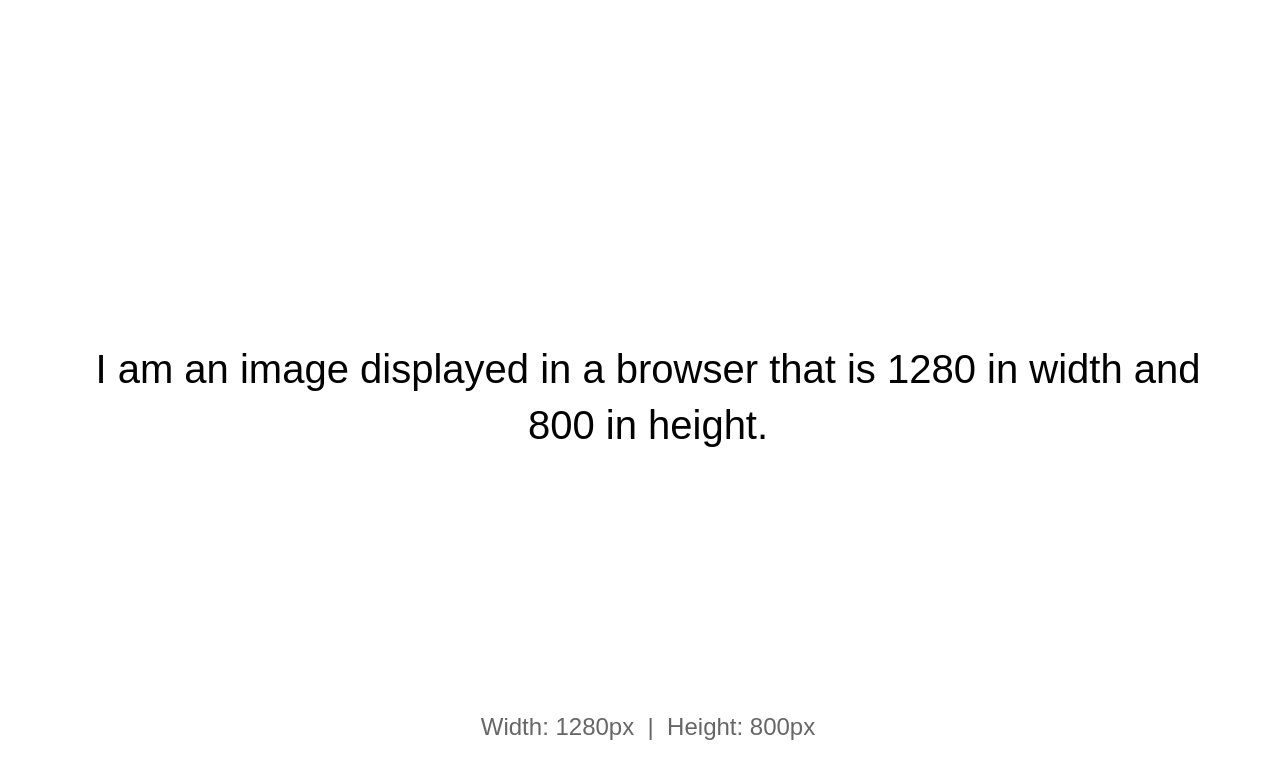
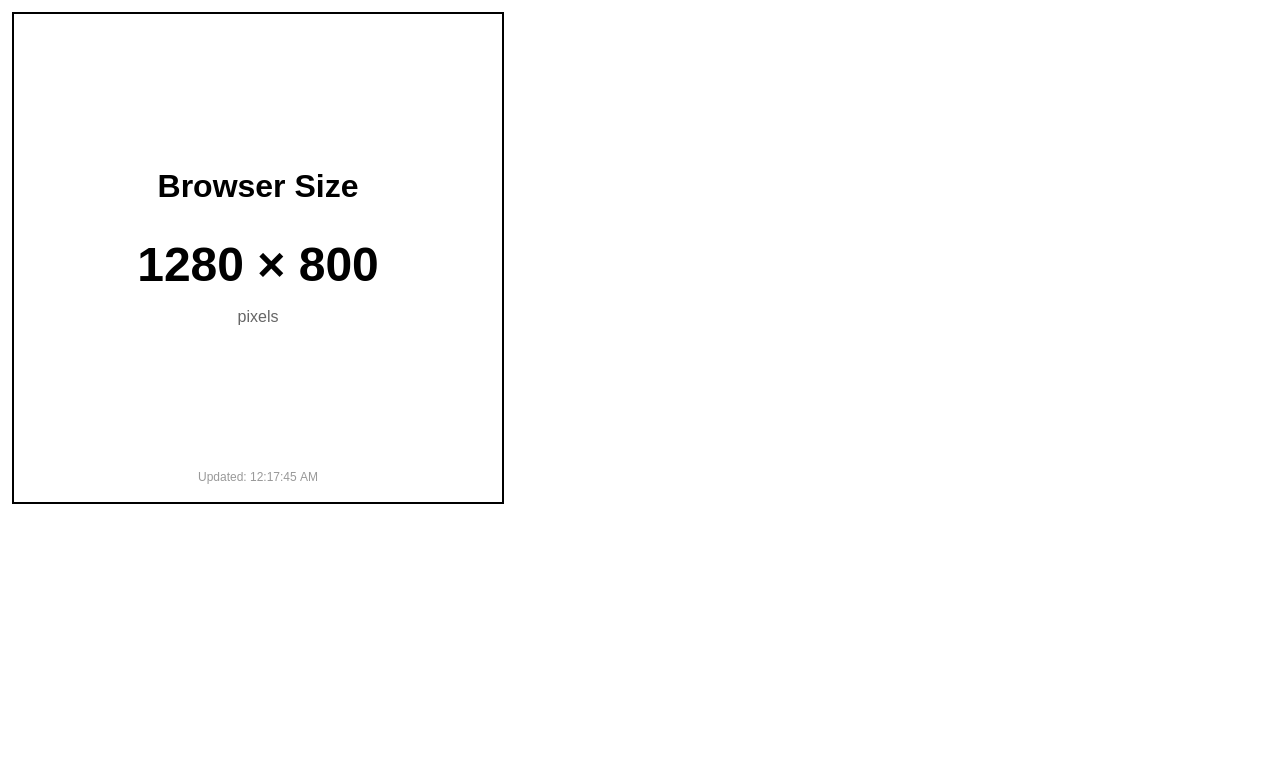
Before and after one commit to HussamHallak/site, a plain HTML site: page generatedRandomImage.html in a window 1280 px wide. Drawn offline with Linux system fonts and the light colour scheme.

Commit message:
Fix canvas size and improve image generation
Updated canvas size to fixed dimensions and simplified text display.

```diff
--- a/generatedRandomImage.html
+++ b/generatedRandomImage.html
@@ -5,11 +5,11 @@
   <title>Browser Size Display</title>
 </head>
 <body>
-  <canvas id="imageCanvas"></canvas>
+  <canvas id="imageCanvas" width="500" height="500"></canvas>
 
   <script>
     // ============================================================
-    // Generate image on canvas with browser dimensions
+    // Generate image with browser dimensions
     // ============================================================
     function generateImage() {
       const canvas = document.getElementById('imageCanvas');
@@ -18,62 +18,43 @@
       const width = window.innerWidth;
       const height = window.innerHeight;
 
-      // Set canvas size to match browser window
-      canvas.width = width;
-      canvas.height = height;
+      // Fixed canvas size 500x500
+      canvas.width = 500;
+      canvas.height = 500;
 
       // Background
       ctx.fillStyle = '#ffffff';
-      ctx.fillRect(0, 0, width, height);
+      ctx.fillRect(0, 0, 500, 500);
+
+      // Border
+      ctx.strokeStyle = '#000000';
+      ctx.lineWidth = 2;
+      ctx.strokeRect(5, 5, 490, 490);
 
       // Text styling
       ctx.textAlign = 'center';
       ctx.textBaseline = 'middle';
       ctx.fillStyle = '#000000';
 
-      // Main message
-      const mainText = `I am an image displayed in a browser that is ${width} in width and ${height} in height.`;
+      // Main message - cleaner and shorter
+      const mainText = `Browser Size`;
+      ctx.font = 'bold 32px Arial, sans-serif';
+      ctx.fillText(mainText, 250, 180);
 
-      // Adjust font size based on window dimensions
-      let fontSize = Math.min(width, height) / 20;
-      fontSize = Math.max(12, Math.min(fontSize, 48));
-      ctx.font = `${fontSize}px Arial, sans-serif`;
+      // Display dimensions prominently
+      ctx.font = 'bold 48px Arial, sans-serif';
+      ctx.fillText(`${width} × ${height}`, 250, 260);
 
-      // Wrap text if needed
-      const maxWidth = width * 0.9;
-      const words = mainText.split(' ');
-      let lines = [];
-      let currentLine = '';
+      // Subtext
+      ctx.font = '16px Arial, sans-serif';
+      ctx.fillStyle = '#666666';
+      ctx.fillText('pixels', 250, 310);
 
-      for (let i = 0; i < words.length; i++) {
-        const testLine = currentLine + words[i] + ' ';
-        const metrics = ctx.measureText(testLine);
-        if (metrics.width > maxWidth && currentLine.length > 0) {
-          lines.push(currentLine.trim());
-          currentLine = words[i] + ' ';
-        } else {
-          currentLine = testLine;
-        }
-      }
-      if (currentLine.length > 0) {
-        lines.push(currentLine.trim());
-      }
-
-      // Draw each line
-      const lineHeight = fontSize * 1.4;
-      const totalHeight = lines.length * lineHeight;
-      let y = (height - totalHeight) / 2 + fontSize / 2;
-
-      for (let i = 0; i < lines.length; i++) {
-        ctx.fillText(lines[i], width / 2, y);
-        y += lineHeight;
-      }
-
-      // Add smaller secondary text with just the dimensions
-      ctx.font = `${fontSize * 0.6}px Arial, sans-serif`;
-      ctx.fillStyle = '#666666';
-      const subText = `Width: ${width}px  |  Height: ${height}px`;
-      ctx.fillText(subText, width / 2, height - fontSize * 2);
+      // Timestamp to show it's live
+      ctx.font = '12px Arial, sans-serif';
+      ctx.fillStyle = '#999999';
+      const now = new Date();
+      ctx.fillText(`Updated: ${now.toLocaleTimeString()}`, 250, 470);
     }
 
     // ============================================================
```
